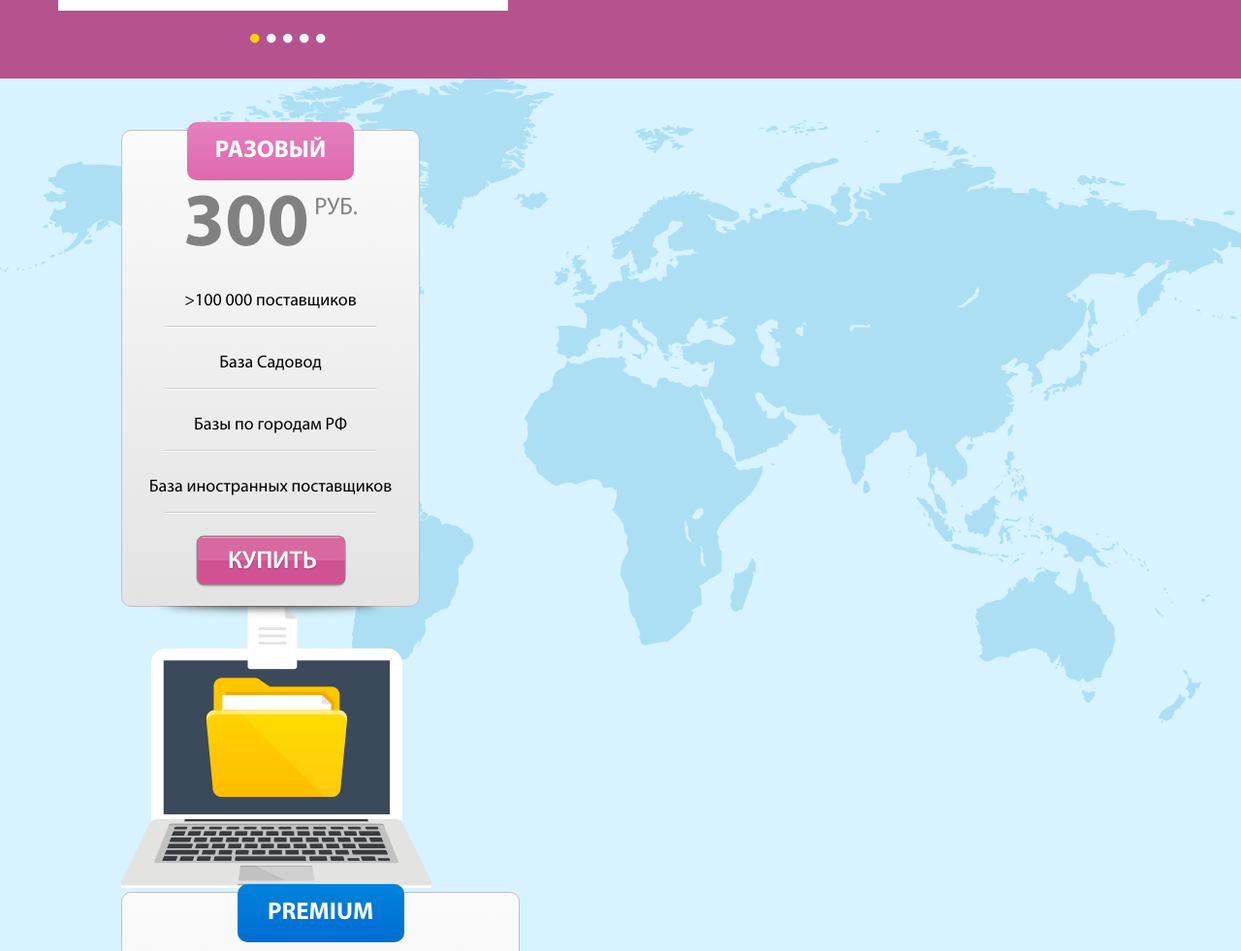
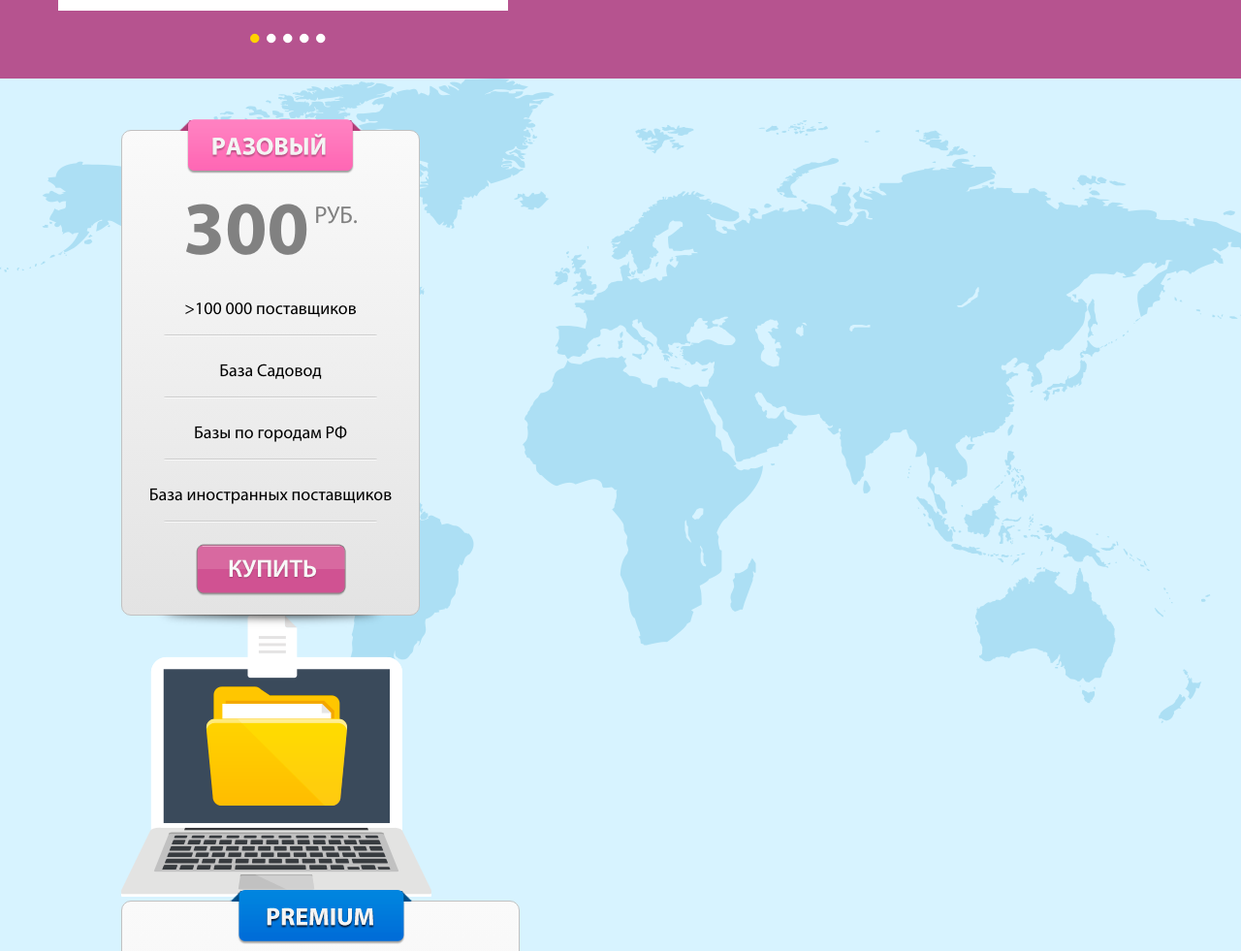
Before and after one commit to bxcar/bazapostavshikov.local, a plain HTML site: page index.html in a window 1280 px wide. Shown: the part 4100-5081 px from the top of the page at 97% size. Drawn offline with nearby package versions, Linux system fonts and the light colour scheme.

Commit message:
some changes

```diff
--- a/css/styles.css
+++ b/css/styles.css
@@ -1495,6 +1495,11 @@ b {
     background: url("../images/img-bb/map.png") #d7f3ff no-repeat
 }
 
+.section-7 .left-block,
+.section-7 .right-block {
+    position: relative;
+}
+
 .section-7 .content {
     border: 1px solid #c1c1c1;
     border-radius: 10px;
@@ -1502,7 +1507,7 @@ b {
     text-align: center;
     width: 308px;
     position: relative;
-    /*box-shadow: 0 5px 10px rgba(0,0,0,0.5);*/
+    z-index: 2;
 }
 
 .section-7 .content:after {
@@ -1527,25 +1532,10 @@ b {
 }
 
 .section-7 .content .title {
-    width: 172px;
+    position: relative;
+    top: -12px;
     margin-left: auto;
     margin-right: auto;
-    text-transform: uppercase;
-    color: #fff;
-    font-family: "MyriadProBold", sans-serif;
-    font-weight: bold;
-    font-size: 25px;
-    padding: 15px 28px;
-    border-radius: 10px;
-    margin-top: -9px;
-}
-
-.section-7 .left-block .content .title {
-    background: linear-gradient(to top, #e068b0, #e580bd);
-}
-
-.section-7 .right-block .content .title {
-    background: linear-gradient(to top, #006dd4, #0083db);
 }
 
 .section-7 .content .price {
--- a/index.html
+++ b/index.html
@@ -245,7 +245,7 @@
         <div class="row">
             <div class="left-block">
                 <div class="content">
-                    <span class="title">Разовый</span>
+                    <span class="title"><img src="/images/img-bb/pink-title.png"></span>
                     <span class="price">300<sup>&nbsp;руб.</sup></span>
                     <span class="content-row">>100 000 поставщиков</span>
                     <span class="content-row">База Садовод</span>
@@ -259,7 +259,7 @@
             </div>
             <div class="right-block">
                 <div class="content">
-                    <span class="title">Premium</span>
+                    <span class="title"><img src="/images/img-bb/blue-title.png"></span>
                     <span class="price">500<sup>&nbsp;руб.</sup></span>
                     <span class="content-row">>100 000 поставщиков</span>
                     <span class="content-row">База Садовод</span>
@@ -271,7 +271,7 @@
                     <span class="content-row">Обучающие материалы по маркетингу</span>
                     <span class="content-row">Обновляемые видеоматериалы</span>
                     <span class="content-row bold">КУРС "Как открыть интернет-магазин"</span>
-                    <span class="button"><img src="/images/img-bb/button-buy.png"></span>
+                    <span class="button"><img src="/images/img-bb/button-buy-blue.png"></span>
                 </div>
             </div>
         </div>
```
Also changed, not shown: images/img-bb/blue-title.png (added), images/img-bb/button-buy-blue.png (added), images/img-bb/flap-pink-left.png, images/img-bb/flap-pink-right.png, images/img-bb/pink-title.png (added).
